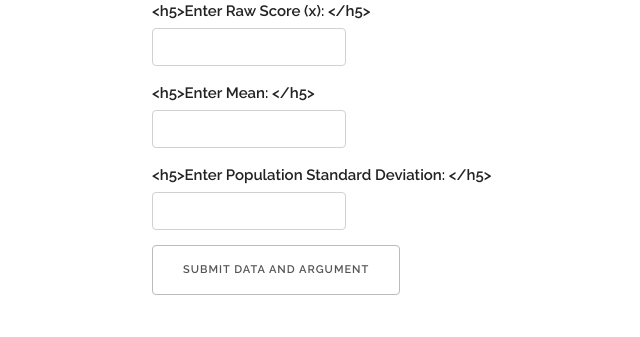
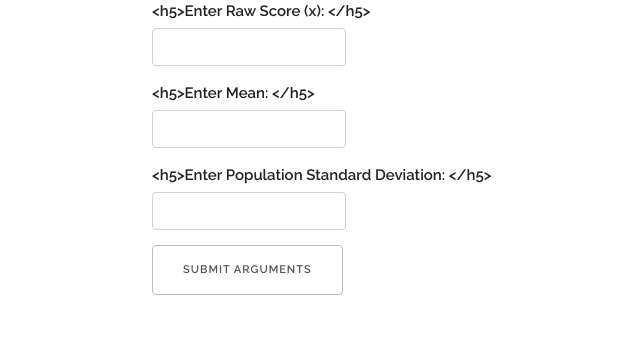
Before and after one commit to hellomusa/STAT-2507-Calculator, a Flask app: page /zscore in a window 1280 px wide. Shown: the part 129-466 px from the top of the page, without its empty margins (8-648 px from the left). Run offline with Flask 2, Linux system fonts and the light colour scheme.

Commit message:
changed submit text for zscore

```diff
--- a/statsapp/templates/zscore.html
+++ b/statsapp/templates/zscore.html
@@ -6,7 +6,7 @@
         {{ form.x.label }} {{ form.x(cols="35", rows="20") }}<br>
         {{ form.mean.label }} {{ form.mean(cols="35", rows="20") }}<br>
         {{ form.sd.label }} {{ form.sd(cols="35", rows="20") }}<br>
-        <input type="submit" value="Submit Data and Argument"/>
+        <input type="submit" value="Submit Arguments"/>
     </form>
     <h3>The {{ operation }} is: <mark>{{ result }}</mark></h3>
 {% endblock content %}
```
